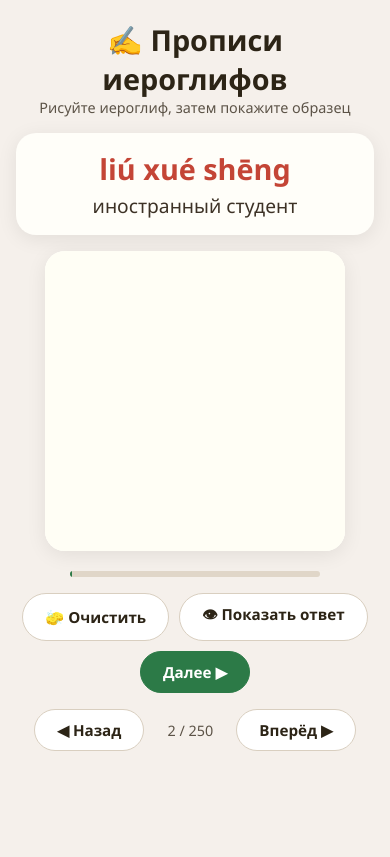
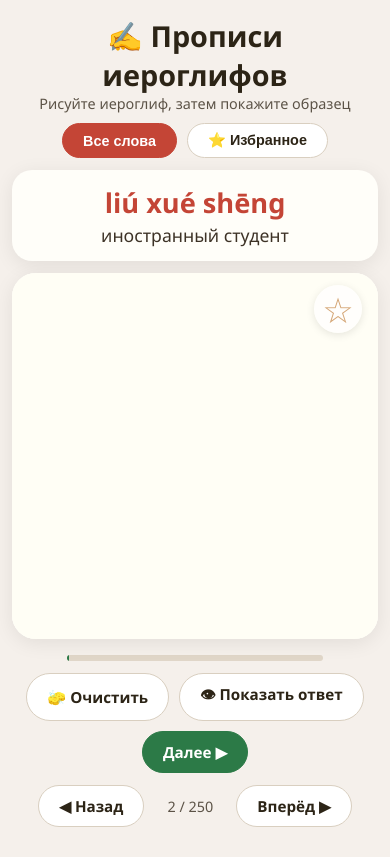
Before and after one commit to valentinaperry96-ux/chinese_cards, a plain HTML site: page index.html in a window 390 px wide. Both pictures are taken after a click on the button "Далее ▶". Drawn offline with Linux system fonts and the light colour scheme.

Commit message:
Add files via upload

```diff
--- a/index.html
+++ b/index.html
@@ -3,13 +3,14 @@
 <head>
     <meta charset="UTF-8">
     <meta name="viewport" content="width=device-width, initial-scale=1.0, user-scalable=no">
-    <title>Тренажёр прописывания иероглифов</title>
+    <title>Тренажёр прописывания иероглифов — Избранное</title>
     <style>
         :root {
             --bg: #f5f0eb;
             --card-bg: #fffef9;
             --text: #2c2416;
-            --accent: #2c7a47;
+            --accent: #c44536;
+            --accent-hover: #a6362a;
             --border: #d9cfc0;
             --shadow: 0 4px 20px rgba(0,0,0,0.08);
         }
@@ -19,61 +20,79 @@
             background: var(--bg);
             min-height: 100vh;
             display: flex; flex-direction: column; align-items: center;
-            padding: 20px 16px 40px;
+            padding: 16px 12px 30px;
             touch-action: manipulation;
         }
-        header { text-align: center; margin-bottom: 16px; }
+        header { text-align: center; margin-bottom: 10px; }
         header h1 { font-size: 1.8rem; color: var(--text); }
         .subtitle { font-size: 0.9rem; color: #5c5347; }
+
+        .mode-switch { display:flex; gap:10px; margin-bottom:12px; }
+        .mode-btn {
+            background: #fff; border:1.5px solid var(--border); border-radius:24px;
+            padding:8px 20px; font-size:0.9rem; font-weight:600; cursor:pointer;
+            transition: all 0.2s; color: var(--text);
+        }
+        .mode-btn.active { background: var(--accent); color:#fff; border-color:var(--accent); }
+
         .prompt {
-            background: var(--card-bg); border-radius: 20px; padding: 16px 24px;
-            box-shadow: var(--shadow); margin-bottom: 16px; text-align: center;
-            width: 100%; max-width: 360px;
+            background: var(--card-bg); border-radius: 20px; padding: 14px 20px;
+            box-shadow: var(--shadow); margin-bottom: 12px; text-align: center;
+            width: 100%; max-width: 450px;
         }
-        .prompt .pinyin { font-size: 1.8rem; font-weight: 600; color: #c44536; }
-        .prompt .translation { font-size: 1.2rem; color: #3d3226; margin-top: 4px; }
+        .prompt .pinyin { font-size: 1.7rem; font-weight: 600; color: #c44536; }
+        .prompt .translation { font-size: 1.1rem; color: #3d3226; margin-top: 2px; }
+
         .canvas-container {
-            background: #fff; border-radius: 20px; box-shadow: var(--shadow);
-            width: 340px; height: 340px; max-width: 90vw; max-height: 90vw;
-            position: relative; margin-bottom: 12px;
+            background: #fff; border-radius: 24px; box-shadow: var(--shadow);
+            width: 100%; max-width: 450px;
+            aspect-ratio: 1 / 1;
+            position: relative; margin-bottom: 10px;
         }
         canvas {
-            display: block; width: 100%; height: 100%; border-radius: 20px;
+            display: block; width: 100%; height: 100%; border-radius: 24px;
             background: #fffef5; cursor: crosshair;
         }
         .answer-overlay {
             position: absolute; top: 0; left: 0; width: 100%; height: 100%;
             display: flex; align-items: center; justify-content: center;
             pointer-events: none;
-            font-size: 10rem; font-weight: 700; color: rgba(44,122,71,0.35);
-            border-radius: 20px; user-select: none;
+            font-weight: 700; color: rgba(44,122,71,0.3);
+            border-radius: 24px; user-select: none;
+            font-size: clamp(4rem, 20vw, 14rem);
         }
+        .favorite-btn {
+            position: absolute; top: 12px; right: 16px; font-size: 2.2rem;
+            cursor: pointer; color: #d4a574; transition: 0.2s; z-index: 10;
+            background: rgba(255,255,255,0.7); border-radius: 50%; width: 48px;
+            height: 48px; display: flex; align-items: center; justify-content: center;
+            box-shadow: 0 2px 8px rgba(0,0,0,0.1);
+        }
+        .favorite-btn.active { color: #c44536; }
+
         .controls {
             display: flex; gap: 10px; flex-wrap: wrap; justify-content: center;
-            margin: 8px 0;
+            margin: 6px 0;
         }
         .btn {
-            padding: 10px 22px; border-radius: 28px; border: 1.5px solid var(--border);
+            padding: 10px 20px; border-radius: 28px; border: 1.5px solid var(--border);
             background: #fff; font-size: 0.95rem; font-weight: 600; cursor: pointer;
             transition: 0.2s; color: var(--text); font-family: inherit;
         }
         .btn:hover { background: #f7f3eb; }
-        .btn.accent { background: var(--accent); color: #fff; border-color: var(--accent); }
+        .btn.accent { background: #2c7a47; color: #fff; border-color: #2c7a47; }
         .btn.accent:hover { background: #1f5e36; }
         .nav-row {
             display: flex; align-items: center; gap: 16px; justify-content: center;
-            margin-top: 8px;
+            margin-top: 6px;
         }
         .counter { font-size: 0.9rem; color: #5c5347; min-width: 60px; text-align: center; }
         .progress-bar {
             width: 260px; max-width: 70%; height: 6px; background: #e0d6c8;
-            border-radius: 10px; margin: 8px 0; overflow: hidden;
+            border-radius: 10px; margin: 6px 0; overflow: hidden;
         }
-        .progress-fill { height: 100%; background: var(--accent); transition: width 0.3s; }
-        @media (max-width: 500px) {
-            .canvas-container { width: 300px; height: 300px; }
-            .answer-overlay { font-size: 7rem; }
-        }
+        .progress-fill { height: 100%; background: #2c7a47; transition: width 0.3s; }
+        .empty-msg { font-size: 1.5rem; color: #b0a090; text-align: center; padding: 40px 20px; }
     </style>
 </head>
 <body>
@@ -81,6 +100,11 @@
         <h1>✍️ Прописи иероглифов</h1>
         <p class="subtitle">Рисуйте иероглиф, затем покажите образец</p>
     </header>
+
+    <div class="mode-switch">
+        <button class="mode-btn active" data-mode="all">Все слова</button>
+        <button class="mode-btn" data-mode="favorites">⭐ Избранное</button>
+    </div>
 
     <div class="prompt" id="promptBox">
         <div class="pinyin" id="pinyinHint"></div>
@@ -90,6 +114,7 @@
     <div class="canvas-container" id="canvasContainer">
         <canvas id="drawCanvas"></canvas>
         <div class="answer-overlay" id="answerOverlay" style="display:none;"></div>
+        <div class="favorite-btn" id="favoriteBtn">☆</div>
     </div>
 
     <div class="progress-bar">
@@ -109,8 +134,8 @@
 
     <script>
         (function() {
-            // Ваш список слов для повторения (без повторов)
-            const words = [
+            // Полный список слов
+            const allWords = [
                 ["不客气","bú kè qi","пожалуйста"],["留学生","liú xué shēng","иностранный студент"],
                 ["介绍","jiè shào","представлять"],["一下儿","yī xiàr","немного"],
                 ["词典","cí diǎn","словарь"],["就是","jiù shì","именно"],
@@ -238,8 +263,10 @@
                 ["短信","duǎn xìn","сообщение"],["眼睛","yǎn jing","глаза"]
             ];
 
+            // Избранное (из localStorage)
+            let favorites = JSON.parse(localStorage.getItem('strokeFavorites') || '[]');
+            let currentMode = 'all'; // 'all' или 'favorites'
             let currentIndex = 0;
-            const total = words.length;
 
             const canvas = document.getElementById('drawCanvas');
             const ctx = canvas.getContext('2d');
@@ -249,16 +276,26 @@
             const transHint = document.getElementById('transHint');
             const counter = document.getElementById('counter');
             const progressFill = document.getElementById('progressFill');
+            const favoriteBtn = document.getElementById('favoriteBtn');
+            const promptBox = document.getElementById('promptBox');
 
             let drawing = false;
             let lastX, lastY;
+
+            function getCurrentList() {
+                return currentMode === 'all' ? allWords : favorites;
+            }
+
+            function getCurrentWord() {
+                const list = getCurrentList();
+                return list[currentIndex] || null;
+            }
 
             function resizeCanvas() {
                 const rect = container.getBoundingClientRect();
                 canvas.width = rect.width;
                 canvas.height = rect.height;
                 clearCanvas();
-                answerOverlay.style.fontSize = (rect.width * 0.35) + 'px';
             }
 
             function clearCanvas() {
@@ -267,20 +304,94 @@
                 ctx.fillRect(0, 0, canvas.width, canvas.height);
             }
 
-            function loadWord(index) {
-                if (index < 0) index = total - 1;
-                if (index >= total) index = 0;
+            function updateFavoriteButton() {
+                const word = getCurrentWord();
+                if (!word) {
+                    favoriteBtn.style.display = 'none';
+                    return;
+                }
+                favoriteBtn.style.display = 'flex';
+                const isFav = favorites.some(w => w[0] === word[0]);
+                favoriteBtn.textContent = isFav ? '★' : '☆';
+                favoriteBtn.classList.toggle('active', isFav);
+            }
+
+            function renderWord(index) {
+                const list = getCurrentList();
+                if (list.length === 0) {
+                    pinyinHint.textContent = '';
+                    transHint.textContent = 'Список пуст';
+                    answerOverlay.style.display = 'none';
+                    clearCanvas();
+                    counter.textContent = `0 / 0`;
+                    progressFill.style.width = '0%';
+                    favoriteBtn.style.display = 'none';
+                    return;
+                }
+                if (index < 0) index = list.length - 1;
+                if (index >= list.length) index = 0;
                 currentIndex = index;
-                const [hanzi, pinyin, trans] = words[currentIndex];
+                const [hanzi, pinyin, trans] = list[currentIndex];
                 pinyinHint.textContent = pinyin;
                 transHint.textContent = trans;
                 answerOverlay.style.display = 'none';
                 answerOverlay.textContent = hanzi;
                 clearCanvas();
-                counter.textContent = `${currentIndex+1} / ${total}`;
-                progressFill.style.width = ((currentIndex+1)/total*100) + '%';
+                counter.textContent = `${currentIndex+1} / ${list.length}`;
+                progressFill.style.width = ((currentIndex+1)/list.length*100) + '%';
+                updateFavoriteButton();
             }
 
+            function loadWord(index) {
+                const list = getCurrentList();
+                if (list.length === 0) {
+                    renderWord(0);
+                    return;
+                }
+                if (index < 0) index = list.length - 1;
+                if (index >= list.length) index = 0;
+                renderWord(index);
+            }
+
+            // Переключение режима
+            function switchMode(mode) {
+                if (mode === currentMode) return;
+                currentMode = mode;
+                document.querySelectorAll('.mode-btn').forEach(btn => {
+                    btn.classList.toggle('active', btn.dataset.mode === mode);
+                });
+                currentIndex = 0;
+                renderWord(0);
+            }
+
+            // Добавление/удаление из избранного
+            function toggleFavorite() {
+                const word = getCurrentWord();
+                if (!word) return;
+                const idx = favorites.findIndex(w => w[0] === word[0]);
+                if (idx === -1) {
+                    favorites.push([...word]);
+                } else {
+                    favorites.splice(idx, 1);
+                }
+                localStorage.setItem('strokeFavorites', JSON.stringify(favorites));
+                updateFavoriteButton();
+
+                // Если мы в режиме избранного и удалили текущее слово
+                if (currentMode === 'favorites') {
+                    if (favorites.length === 0) {
+                        currentIndex = 0;
+                        renderWord(0);
+                    } else {
+                        if (currentIndex >= favorites.length) {
+                            currentIndex = favorites.length - 1;
+                        }
+                        renderWord(currentIndex);
+                    }
+                }
+            }
+
+            // Рисование
             function startDrawing(e) {
                 drawing = true;
                 const pos = getCanvasPos(e);
@@ -292,7 +403,7 @@
                 if (!drawing) return;
                 e.preventDefault();
                 const pos = getCanvasPos(e);
-                ctx.lineWidth = 12;
+                ctx.lineWidth = 14;
                 ctx.lineCap = 'round';
                 ctx.lineJoin = 'round';
                 ctx.strokeStyle = '#2c2416';
@@ -324,36 +435,36 @@
                 };
             }
 
-            // Mouse Events
+            // Обработчики событий
             canvas.addEventListener('mousedown', startDrawing);
             canvas.addEventListener('mousemove', draw);
             canvas.addEventListener('mouseup', stopDrawing);
             canvas.addEventListener('mouseleave', stopDrawing);
-
-            // Touch Events
             canvas.addEventListener('touchstart', (e) => { e.preventDefault(); startDrawing(e); });
             canvas.addEventListener('touchmove', (e) => { e.preventDefault(); draw(e); });
             canvas.addEventListener('touchend', stopDrawing);
-
             window.addEventListener('resize', resizeCanvas);
 
             document.getElementById('clearBtn').addEventListener('click', clearCanvas);
             document.getElementById('showAnswerBtn').addEventListener('click', () => {
                 answerOverlay.style.display = 'flex';
             });
-            document.getElementById('nextBtn').addEventListener('click', () => {
-                loadWord(currentIndex + 1);
+            document.getElementById('nextBtn').addEventListener('click', () => loadWord(currentIndex + 1));
+            document.getElementById('prevBtn').addEventListener('click', () => loadWord(currentIndex - 1));
+            document.getElementById('skipBtn').addEventListener('click', () => loadWord(currentIndex + 1));
+
+            favoriteBtn.addEventListener('click', (e) => {
+                e.stopPropagation();
+                toggleFavorite();
             });
-            document.getElementById('prevBtn').addEventListener('click', () => {
-                loadWord(currentIndex - 1);
-            });
-            document.getElementById('skipBtn').addEventListener('click', () => {
-                loadWord(currentIndex + 1);
+
+            document.querySelectorAll('.mode-btn').forEach(btn => {
+                btn.addEventListener('click', () => switchMode(btn.dataset.mode));
             });
 
             // Инициализация
             resizeCanvas();
-            loadWord(0);
+            renderWord(0);
         })();
     </script>
 </body>
```
